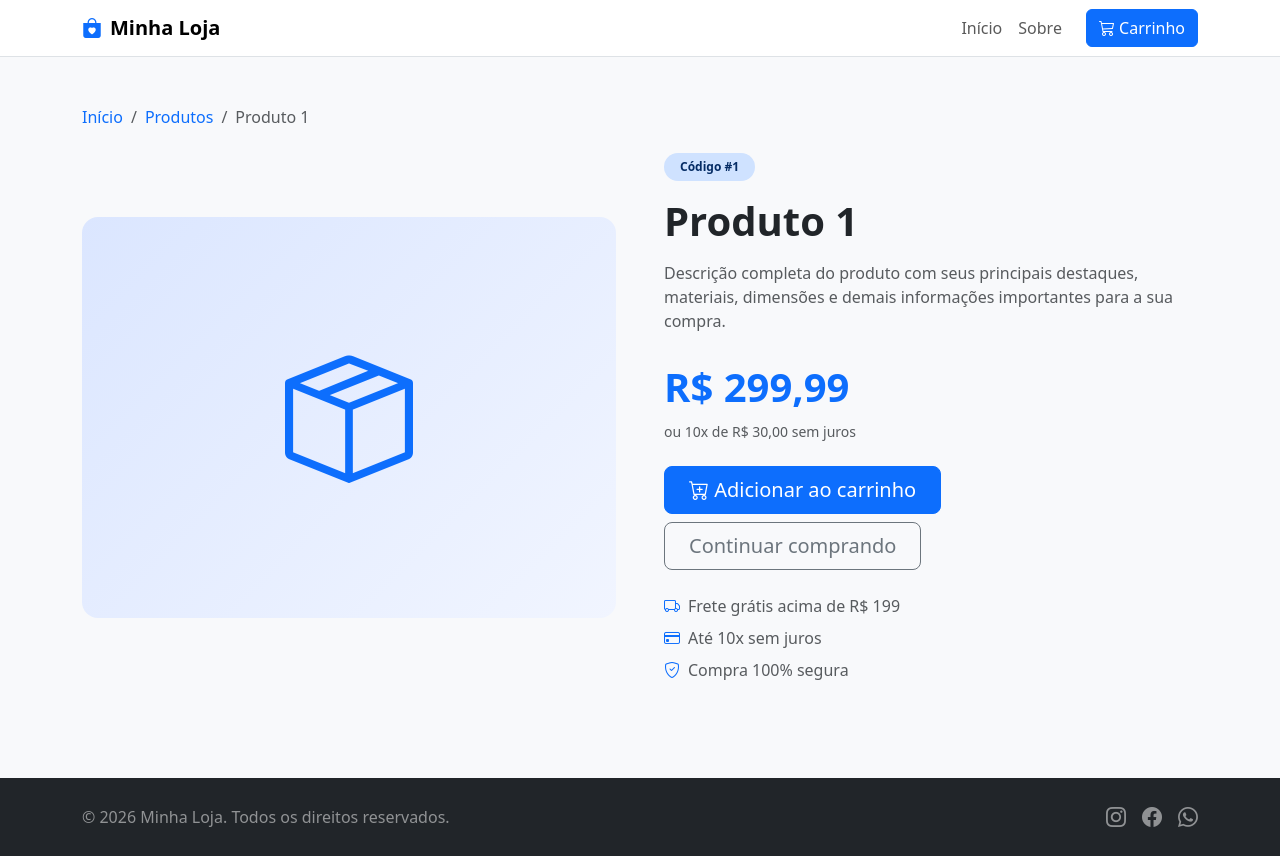
After one commit to own4rd/lab3-20262, a Flask app: page /produto/1 in a window 1280 px wide. The commit adds this page. Run offline with Flask 3, Linux system fonts and the light colour scheme.

Commit message:
Detail product

```diff
--- a/main.py
+++ b/main.py
@@ -1,4 +1,5 @@
 from flask import Flask
+from flask import abort
 from flask import render_template
 
 app = Flask(__name__,
@@ -6,25 +7,36 @@ app = Flask(__name__,
     static_folder='static')
 
 
+produtos = [
+    {
+        "id": 1,
+        "nome": "Produto 1",
+        "preco": 299.99
+    },
+    {
+        "id": 2,
+        "nome": "Produto 2",
+        "preco": 302.99
+    },
+    {
+        "id": 3,
+        "nome": "Produto 3",
+        "preco": 49.99
+    },
+]
+
+
 @app.get("/")
 def home():
-
-    produtos = [
-        {
-            "nome": "Produto 1",
-            "preco": 299.99
-        },
-        {
-            "nome": "Produto 2",
-            "preco": 302.99
-        },
-        {
-            "nome": "Produto 3",
-            "preco": 49.99
-        },
-    ]
     return render_template("home.html", produtos=produtos)
 
 @app.get("/sobre")
 def about():
     return render_template("about.html")
+
+@app.get("/produto/<int:id>")
+def produto(id):
+    produto = next((p for p in produtos if p["id"] == id), None)
+    if produto is None:
+        abort(404)
+    return render_template("produto.html", produto=produto)
--- a/templates/home.html
+++ b/templates/home.html
@@ -68,7 +68,9 @@
                         <i class="bi bi-box-seam"></i>
                     </div>
                     <div class="card-body d-flex flex-column">
-                        <h5 class="card-title">{{ produto.nome }}</h5>
+                        <h5 class="card-title">
+                            <a href="{{ url_for('produto', id=produto.id) }}" class="text-reset text-decoration-none stretched-link">{{ produto.nome }}</a>
+                        </h5>
                         <p class="card-text text-body-secondary small">
                             Descrição breve do produto com seus principais destaques.
                         </p>
@@ -76,7 +78,7 @@
                             <span class="fs-4 fw-bold text-primary">
                                 R$ {{ "%.2f"|format(produto.preco) | replace('.', ',') }}
                             </span>
-                            <a href="#" class="btn btn-primary">
+                            <a href="{{ url_for('produto', id=produto.id) }}" class="btn btn-primary position-relative z-2">
                                 <i class="bi bi-cart-plus"></i> Comprar
                             </a>
                         </div>
--- /dev/null
+++ b/templates/produto.html
@@ -0,0 +1,58 @@
+{% extends 'base.html' %}
+
+{% block title %}{{ produto.nome }} · Minha Loja{% endblock %}
+
+{% block content %}
+<section class="py-5">
+    <div class="container">
+        <!-- Breadcrumb -->
+        <nav aria-label="breadcrumb" class="mb-4">
+            <ol class="breadcrumb mb-0">
+                <li class="breadcrumb-item"><a href="{{ url_for('home') }}" class="text-decoration-none">Início</a></li>
+                <li class="breadcrumb-item"><a href="{{ url_for('home') }}#produtos" class="text-decoration-none">Produtos</a></li>
+                <li class="breadcrumb-item active" aria-current="page">{{ produto.nome }}</li>
+            </ol>
+        </nav>
+
+        <div class="row g-5 align-items-center">
+            <div class="col-lg-6">
+                <div class="hero-art rounded-4 d-flex align-items-center justify-content-center">
+                    <i class="bi bi-box-seam text-primary"></i>
+                </div>
+            </div>
+            <div class="col-lg-6">
+                <span class="badge bg-primary-subtle text-primary-emphasis rounded-pill px-3 py-2 mb-3">
+                    Código #{{ produto.id }}
+                </span>
+                <h1 class="display-6 fw-bold mb-3">{{ produto.nome }}</h1>
+                <p class="text-body-secondary mb-4">
+                    Descrição completa do produto com seus principais destaques, materiais,
+                    dimensões e demais informações importantes para a sua compra.
+                </p>
+
+                <div class="fs-1 fw-bold text-primary mb-1">
+                    R$ {{ "%.2f"|format(produto.preco) | replace('.', ',') }}
+                </div>
+                <p class="text-body-secondary small mb-4">
+                    ou 10x de R$ {{ "%.2f"|format(produto.preco / 10) | replace('.', ',') }} sem juros
+                </p>
+
+                <div class="d-flex flex-wrap gap-2 mb-4">
+                    <a href="#" class="btn btn-primary btn-lg px-4">
+                        <i class="bi bi-cart-plus"></i> Adicionar ao carrinho
+                    </a>
+                    <a href="{{ url_for('home') }}#produtos" class="btn btn-outline-secondary btn-lg px-4">
+                        Continuar comprando
+                    </a>
+                </div>
+
+                <ul class="list-unstyled text-body-secondary mb-0">
+                    <li class="mb-2"><i class="bi bi-truck text-primary me-2"></i>Frete grátis acima de R$ 199</li>
+                    <li class="mb-2"><i class="bi bi-credit-card text-primary me-2"></i>Até 10x sem juros</li>
+                    <li><i class="bi bi-shield-check text-primary me-2"></i>Compra 100% segura</li>
+                </ul>
+            </div>
+        </div>
+    </div>
+</section>
+{% endblock %}
```
